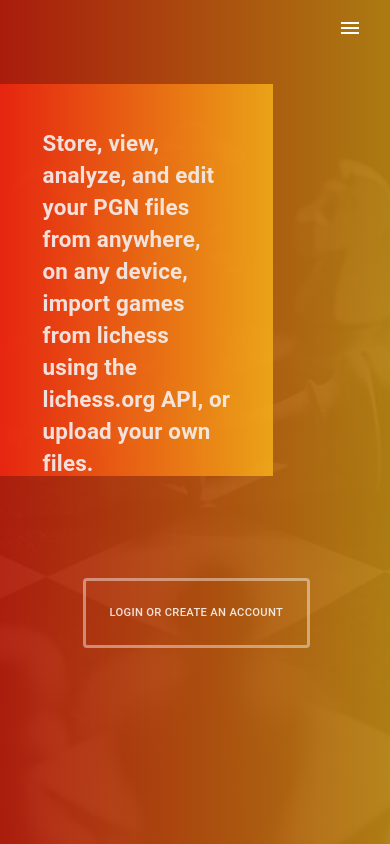
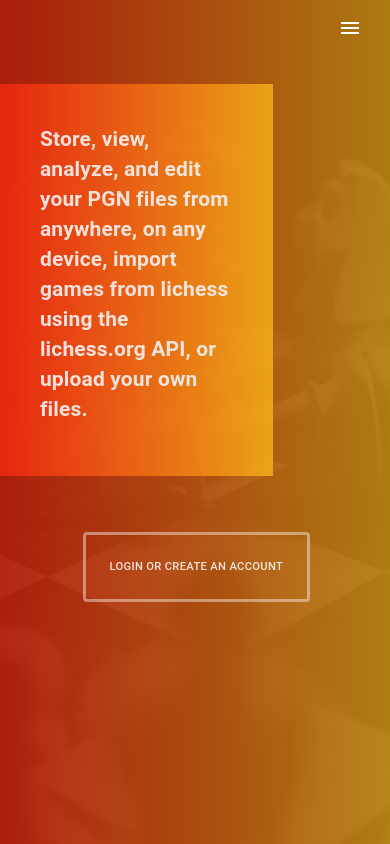
Before and after one commit to trevor-ofarrell/PGNBuddy-V3, a Next.js app: page / in a window 390 px wide. Built offline with nearby package versions, Linux system fonts and the light colour scheme; no server answers.

Commit message:
working on homepage responsiveness

```diff
--- a/src/components/Home.js
+++ b/src/components/Home.js
@@ -47,7 +47,7 @@
             fontSize: '2.3em',
         },
         [theme.breakpoints.down("xs")]: {
-            fontSize: '1.6em',
+            fontSize: '1.5em',
             margin: '1.9em',
         },
 
@@ -72,7 +72,7 @@
         },
         [theme.breakpoints.down("xs")]: {
             fontSize: '0.8em',
-            marginTop: '5em',
+            marginTop: '6em',
         },
     }
 }))
```
